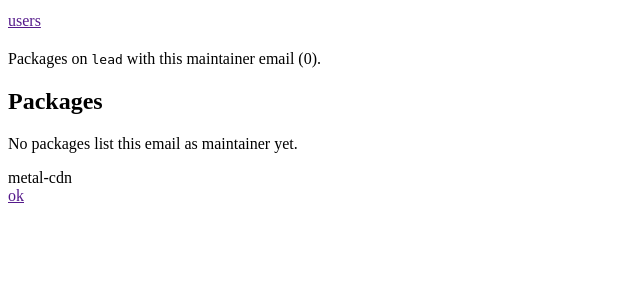
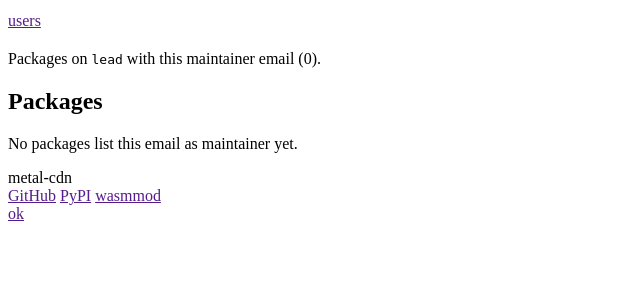
Before and after one commit to pymergetic-wasmmod/wasmmod-cdn, a Python web app: template pymergetic/metal/cdn/web/templates/author.html in a window 1280 px wide. Shown: the part 153-453 px from the top of the page, without its empty margins (0-640 px from the left). Run offline with Jinja, Linux system fonts and the light colour scheme; the template is opened without the code that fills it, so the values that code supplies are empty.

Commit message:
Add GitHub, PyPI, and wasmmod links to the site footer.
Co-authored-by: Cursor <cursoragent@cursor.com>

```diff
--- a/pymergetic/metal/cdn/web/routes.py
+++ b/pymergetic/metal/cdn/web/routes.py
@@ -32,6 +32,9 @@ TEMPLATES_DIR = Path(__file__).resolve().parent / "templates"
 templates = Jinja2Templates(directory=str(TEMPLATES_DIR))
 templates.env.globals["app_name"] = "metal-cdn"
 templates.env.globals["app_version"] = __version__
+templates.env.globals["project_url"] = "https://github.com/pymergetic/metal-cdn"
+templates.env.globals["pypi_url"] = "https://pypi.org/project/pymergetic-metal-cdn/"
+templates.env.globals["wasmmod_url"] = "https://github.com/pymergetic/wasmmod"
 templates.env.globals["base_path"] = ""
 templates.env.filters["human_size"] = human_size
 templates.env.globals["human_size"] = human_size
--- a/pymergetic/metal/cdn/web/templates/base.html
+++ b/pymergetic/metal/cdn/web/templates/base.html
@@ -143,6 +143,11 @@
       <span class="product">metal-cdn</span>
       <span class="footer-ver" title="package version">{{ app_version }}</span>
     </div>
+    <nav class="footer-links" aria-label="Project links">
+      <a href="{{ project_url }}" rel="noopener" target="_blank">GitHub</a>
+      <a href="{{ pypi_url }}" rel="noopener" target="_blank">PyPI</a>
+      <a href="{{ wasmmod_url }}" rel="noopener" target="_blank">wasmmod</a>
+    </nav>
     <a class="footer-health" href="{{ href('health') }}" title="service health">
       <span class="health-dot" aria-hidden="true"></span>
       <span>ok</span>
```
Also changed, not shown: pymergetic/metal/cdn/web/static/site.css (+16 -0 lines), tests/test_api.py (+4 -0 lines).
